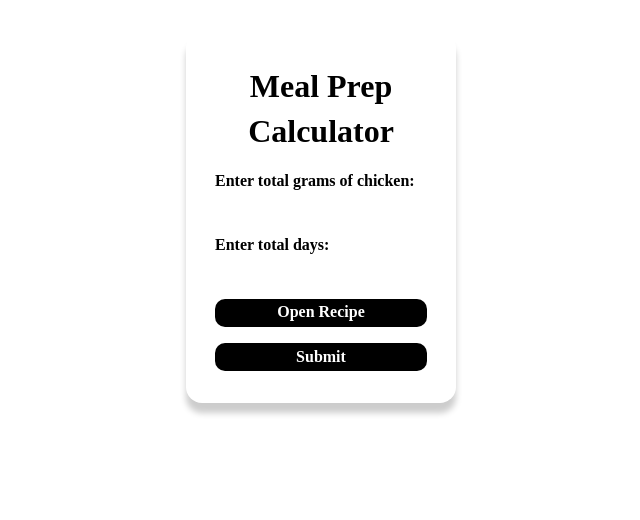
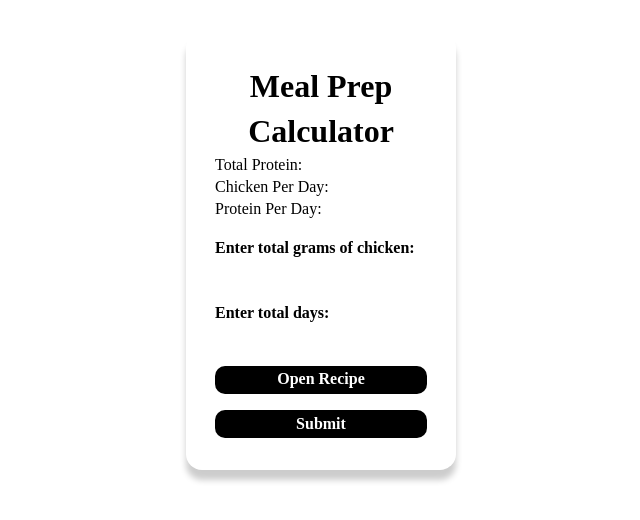
Before and after one commit to chr1swill/meal-prep-calculator, a plain HTML site: page index.html in a window 1280 px wide. Shown: the whole page, without its empty margins (319-959 px from the left). Drawn offline with Linux system fonts and the light colour scheme.

Commit message:
feat - alter result section appearance
- wrap result id's in .result to style
- add text to describe what they do before submit

```diff
--- a/index.html
+++ b/index.html
@@ -10,10 +10,11 @@
   <body>
     <main class="card">
       <h1>Meal Prep Calculator</h1>
-
-      <div><span id="total-protein-result"></span></div>
-      <div><span id="chicken-per-day-result"></span></div>
-      <div><span id="protein-per-day-result"></span></div>
+      <div class="results">
+        <div>Total Protein: <span id="total-protein-result"></span></div>
+        <div>Chicken Per Day: <span id="chicken-per-day-result"></span></div>
+        <div>Protein Per Day: <span id="protein-per-day-result"></span></div>
+      </div>
 
       <form id="myForm">
         <div class="inline-form-field">
```
